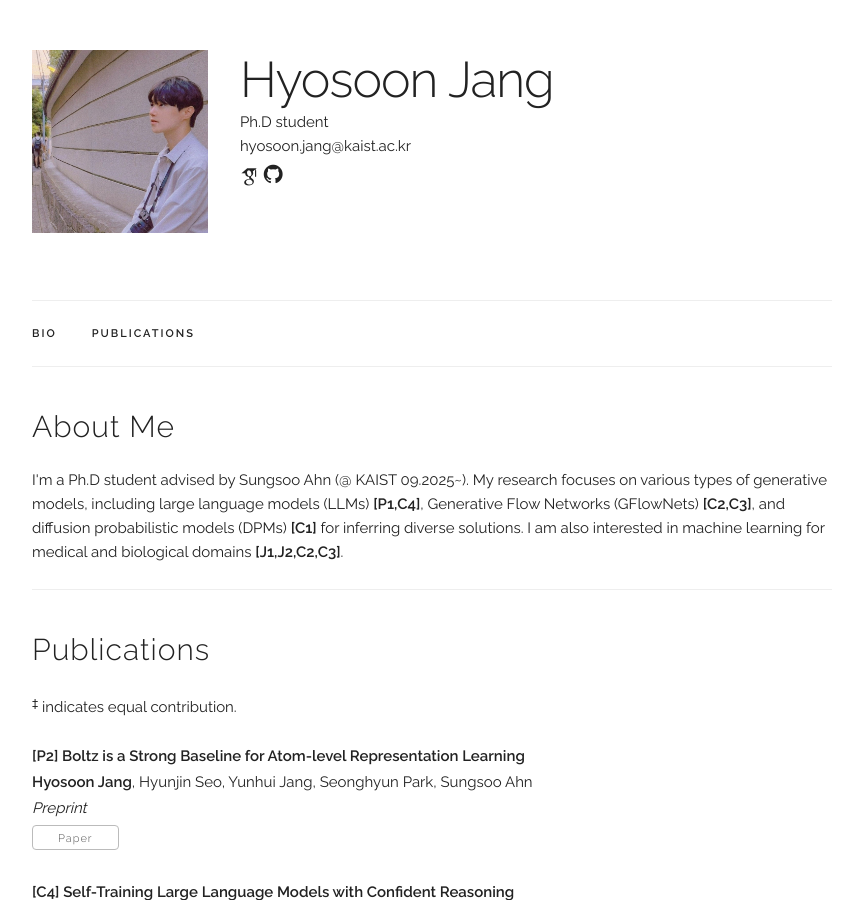
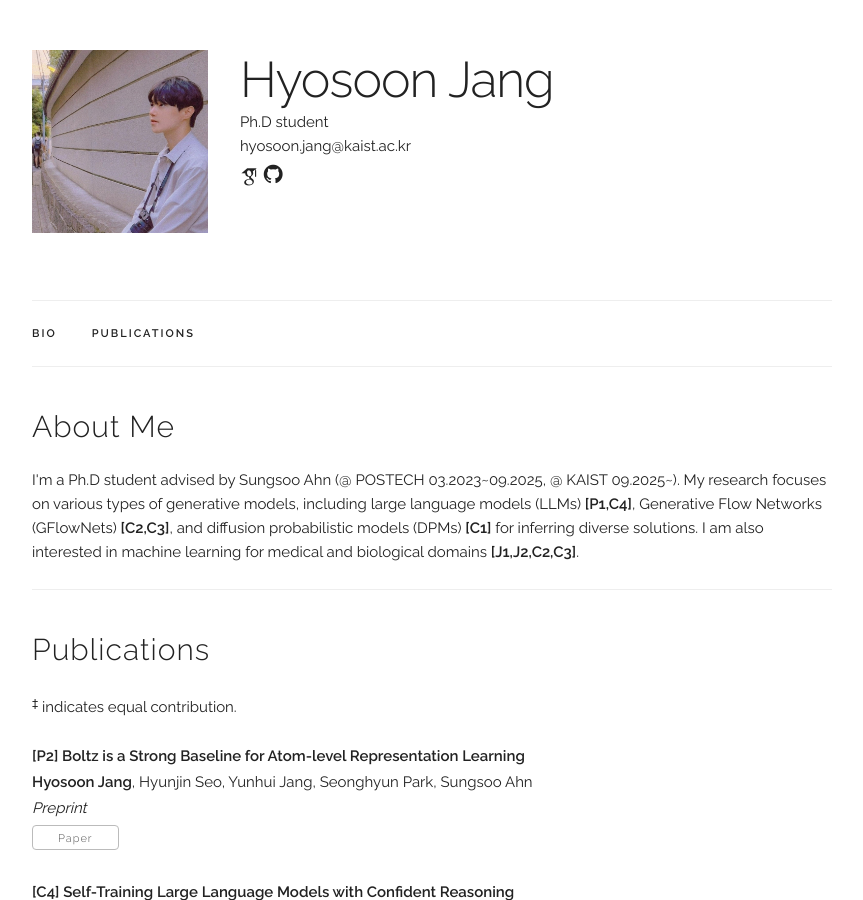
Before and after one commit to hsjang0/hsjang, a Jekyll site: the page built from index.html, in a window 1280 px wide and 900 px high. Shown: the whole window, without its empty margins (208-1071 px from the left). Built offline with Jekyll 4.4.1, drawn with Linux system fonts in a browser that asks for light colours; some web fonts are replaced.

Commit message:
Update index.html

```diff
--- a/index.html
+++ b/index.html
@@ -5,7 +5,7 @@
 <!-- ========== BIO ========== -->
 <div class="docs-section" id="bio">
   <h4>About Me</h4>
-  I'm a Ph.D student advised by Sungsoo Ahn (@ KAIST 09.2025~). My research focuses on various types of generative models, including large language models (LLMs) <b>[P1,C4]</b>, Generative Flow Networks (GFlowNets) <b>[C2,C3]</b>, and diffusion probabilistic models (DPMs) <b>[C1]</b> for inferring diverse solutions. I am also interested in machine learning for medical and biological domains <b>[J1,J2,C2,C3]</b>.
+  I'm a Ph.D student advised by Sungsoo Ahn (@ POSTECH 03.2023~09.2025, @ KAIST 09.2025~). My research focuses on various types of generative models, including large language models (LLMs) <b>[P1,C4]</b>, Generative Flow Networks (GFlowNets) <b>[C2,C3]</b>, and diffusion probabilistic models (DPMs) <b>[C1]</b> for inferring diverse solutions. I am also interested in machine learning for medical and biological domains <b>[J1,J2,C2,C3]</b>.
   <p> </p>
 
 <!-- ========== PUBLICATIONS ========== -->
```
